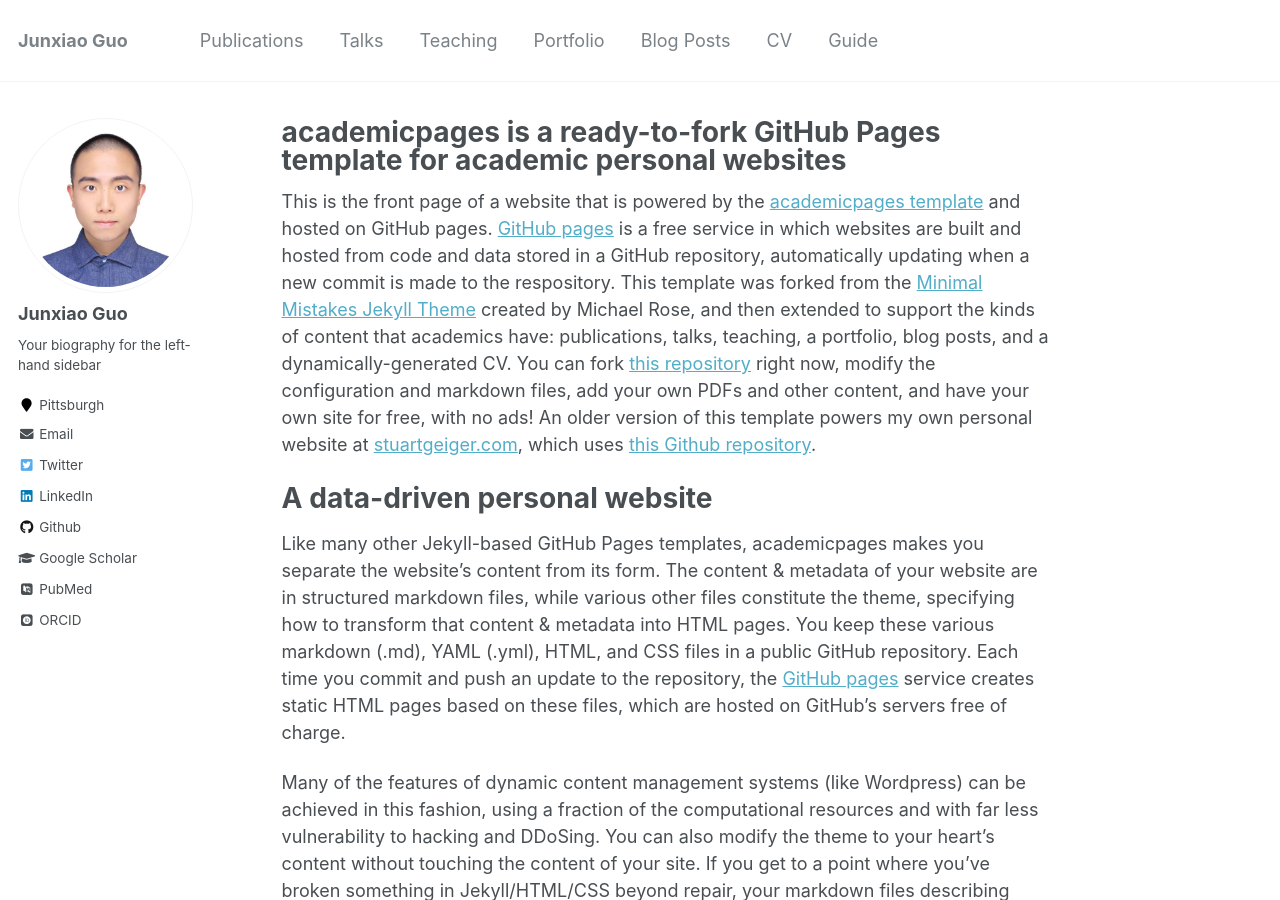
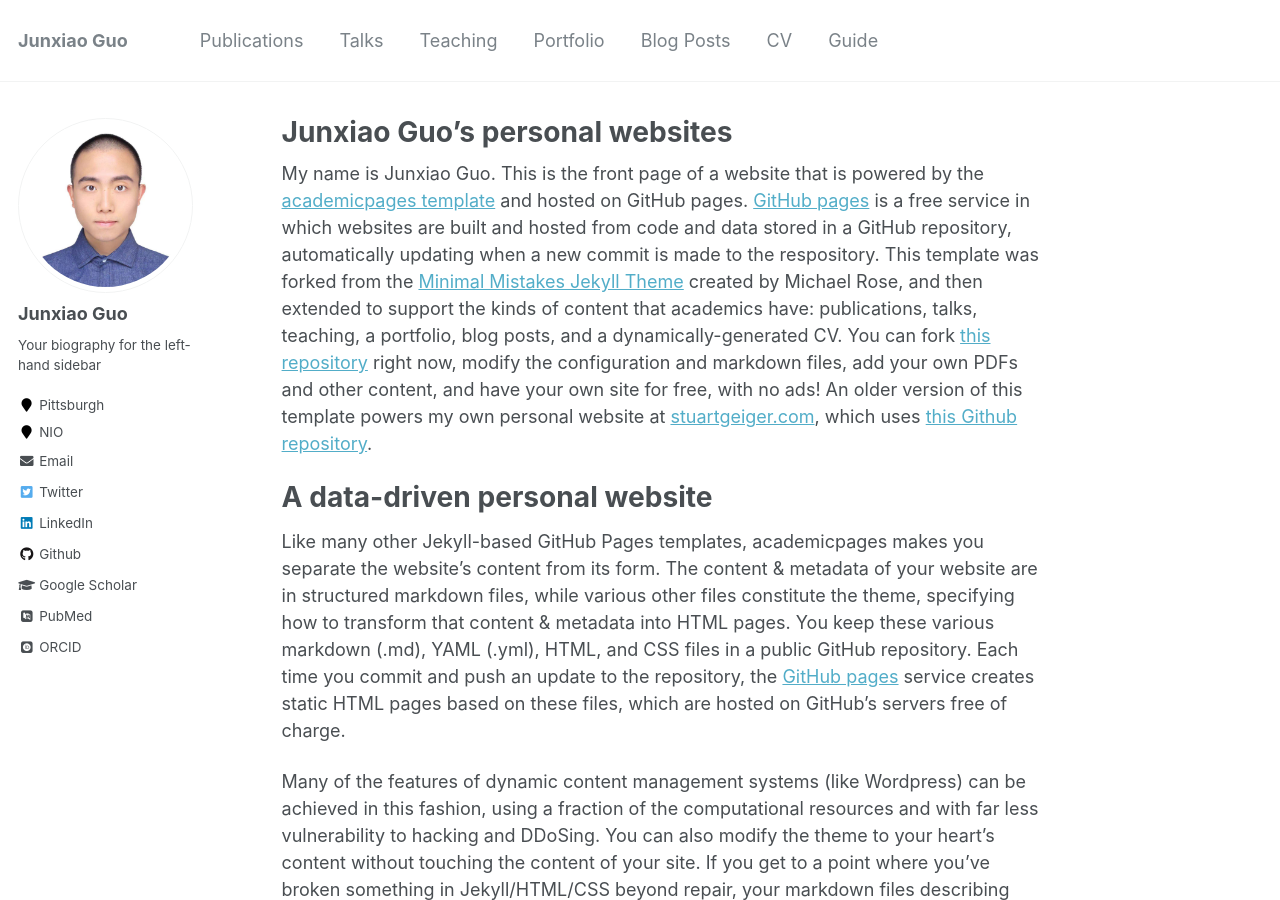
Before and after one commit to ghostian/ghostian.github.io, a Jekyll site: the page built from _pages/about.md, in a window 1280 px wide and 900 px high. Built offline with Jekyll 4.4.1, drawn with Linux system fonts in a browser that asks for light colours; some web fonts are replaced.

Commit message:
July-25: Blog

```diff
--- a/_config.yml
+++ b/_config.yml
@@ -84,7 +84,7 @@
   avatar           : "jx_profile.jpeg"
   bio              : "Your biography for the left-hand sidebar"
   location         : "Pittsburgh"
-  employer         :
+  employer         : "NIO"
   pubmed           : "https://www.ncbi.nlm.nih.gov/pubmed/?term=john+snow"
   googlescholar    : "http://yourfullgooglescholarurl.com"
   email            : "guojunxiao2010@outlook.com"
--- a/_pages/about.md
+++ b/_pages/about.md
@@ -1,6 +1,6 @@
 ---
 permalink: /
-title: "academicpages is a ready-to-fork GitHub Pages template for academic personal websites"
+title: "Junxiao Guo's personal websites"
 excerpt: "About me"
 author_profile: true
 redirect_from:
@@ -8,6 +8,7 @@
   - /about.html
 ---
 
+My name is Junxiao Guo.
 This is the front page of a website that is powered by the [academicpages template](https://github.com/academicpages/academicpages.github.io) and hosted on GitHub pages. [GitHub pages](https://pages.github.com) is a free service in which websites are built and hosted from code and data stored in a GitHub repository, automatically updating when a new commit is made to the respository. This template was forked from the [Minimal Mistakes Jekyll Theme](https://mmistakes.github.io/minimal-mistakes/) created by Michael Rose, and then extended to support the kinds of content that academics have: publications, talks, teaching, a portfolio, blog posts, and a dynamically-generated CV. You can fork [this repository](https://github.com/academicpages/academicpages.github.io) right now, modify the configuration and markdown files, add your own PDFs and other content, and have your own site for free, with no ads! An older version of this template powers my own personal website at [stuartgeiger.com](http://stuartgeiger.com), which uses [this Github repository](https://github.com/staeiou/staeiou.github.io).
 
 A data-driven personal website
```
